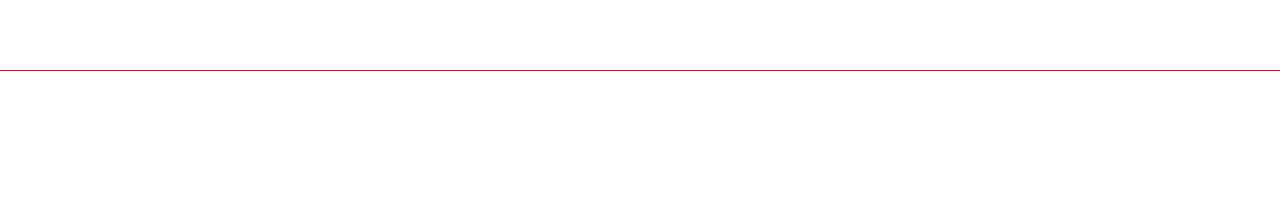
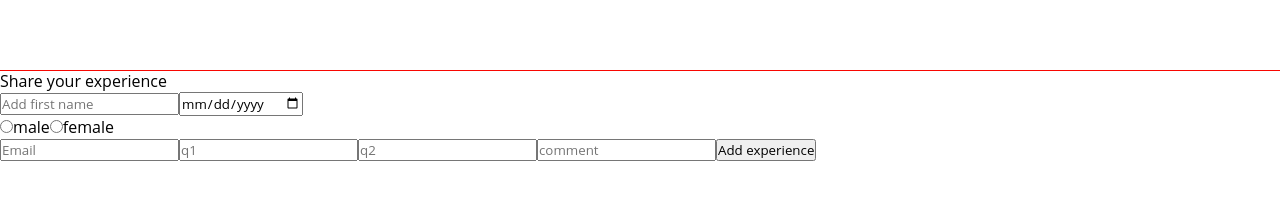
Before and after one commit to miketaart/covid19-client, a React (Create React App) app: page / in a window 1280 px wide. Shown: the part 380-580 px from the top of the page. Built offline with nearby package versions, Linux system fonts and the light colour scheme; no server answers.

Commit message:
Add form with hard coded questions to survey component

```diff
--- a/src/components/survey/Survey.jsx
+++ b/src/components/survey/Survey.jsx
@@ -1,11 +1,85 @@
-import React from 'react';
+import React, { Component } from 'react';
+//import axios from 'axios';
 
-const Survey = () => {
-    return (
-        <div>
+export default class Survey extends Component {
+    constructor(props) {
+        super(props)
 
-        </div>
-    );
+        this.state = {
+            nickName: '',
+            email: '',
+            sex: '',
+            dateSymptomsAppeared: '',
+            q1: '',
+            q2: '',
+            symptoms: [
+                { value: "cough", isChecked: false },
+                { value: "fever", isChecked: false },
+                { value: "headache", isChecked: false },
+                { value: "musclepain", isChecked: false }
+            ],
+            date: '',
+            comment: '',
+            timeStamp: '',
+        }
+    }
+
+    render() {
+        return (
+            <div className="Survey">
+                <div className="Survey_Header-Container">
+                    <p className="Survey_Header">Share your experience</p>
+                </div>
+
+                <form className="Survey__Form">
+                    <label>
+                        <input
+                            placeholder="Add first name"
+                        />
+                    </label>
+                    <label>
+                        <input
+                            placeholder="Date of birth"
+                            type="date"
+                        />
+                    </label>
+                    <div>
+                        <input
+                            type="radio"
+                            value='male'
+                        />
+                        <label htmlFor="sex">male</label>
+                        <input
+                            type="radio"
+                            value='female'
+                        />
+                        <label htmlFor="sex">female</label>
+                    </div>
+                    <label>
+                        <input
+                        type="email"
+                            placeholder="Email"
+                        />
+                    </label>
+                    <label>
+                        <input
+                            placeholder="q1"
+                        />
+                    </label>
+                    <label>
+                        <input
+                            placeholder="q2"
+                        />
+                    </label>
+                    <label>
+                        <input
+                            placeholder="comment"
+                        />
+                    </label>
+
+                    <button className="formButton" >Add experience</button>
+                </form>
+            </div>
+        )
+    }
 }
-
-export default Survey;
--- a/src/pages/Home.jsx
+++ b/src/pages/Home.jsx
@@ -1,7 +1,7 @@
 import React from 'react';
 import Navbar from '../components/navbar/Navbar';
 import Dashboard from '../components/dashboard/Dashboard';
-// import Survey from '../components/survey/Survey';
+import Survey from '../components/survey/Survey';
 // import Blog from '../components/blog/Blog';
 // import Footer from '../components/footer/Footer';
 
@@ -10,6 +10,7 @@ const Home = () => {
         <div>
             <Navbar />
             <Dashboard />
+            <Survey />
         </div>
     );
 }
```
